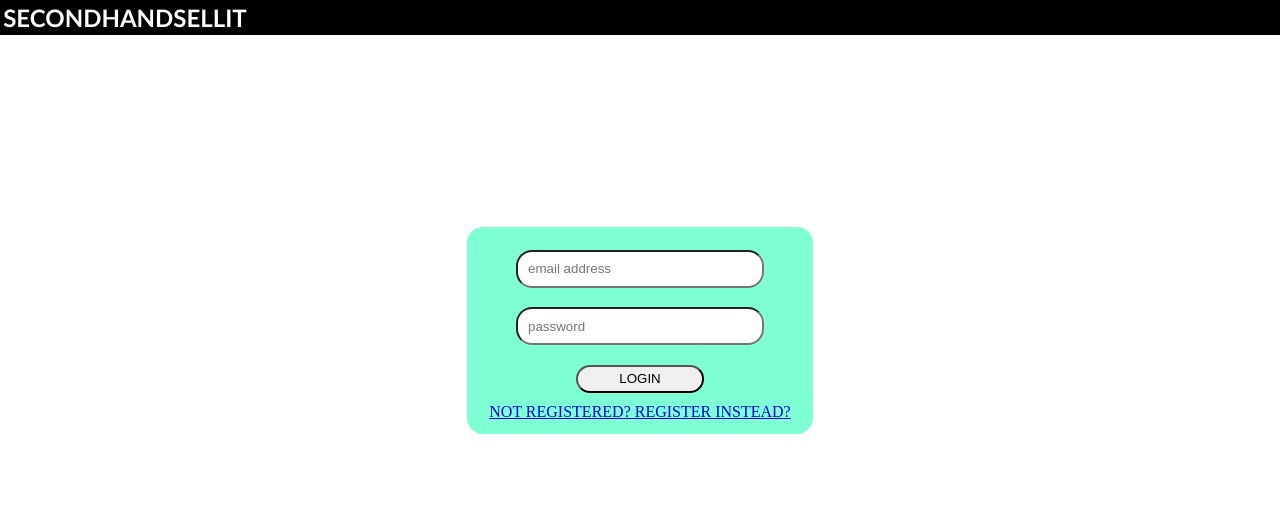
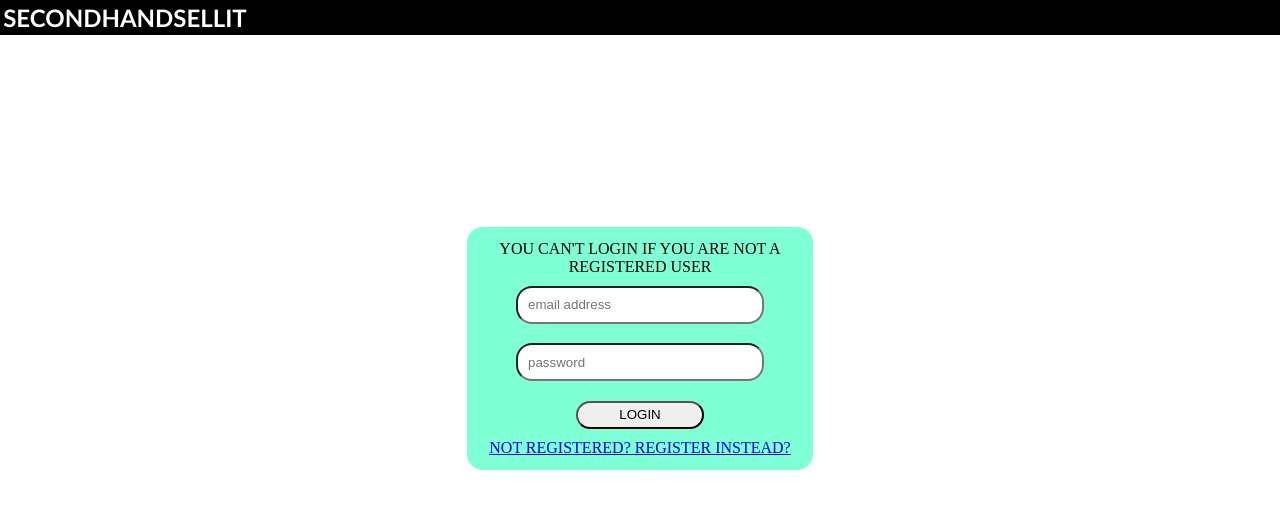
Before and after one commit to rohitnohwar/secondhandsellit, a React (Create React App) app in the folder client/: page / in a window 1280 px wide. Shown: the top 508 px of the page. Built offline with nearby package versions, Linux system fonts and the light colour scheme.

Commit message:
make it better

```diff
--- a/client/src/Login.js
+++ b/client/src/Login.js
@@ -47,6 +47,7 @@ function Login(props){
     return <div>
     <Title />
     <form action="/login" class="register-form" method="POST">
+    <div>YOU CAN'T LOGIN IF YOU ARE NOT A REGISTERED USER</div>
     <div><input type="email" placeholder="email address" name="username" class="reg-input" onChange={handleChange} value={input.username} required></input></div>
     <div><input type="password" placeholder="password" name="password" class="reg-input" onChange={handleChange} value={input.password} required></input></div>
     <div><button type="submit" class="reg-button" onClick={handleClick}>LOGIN</button></div>
```
